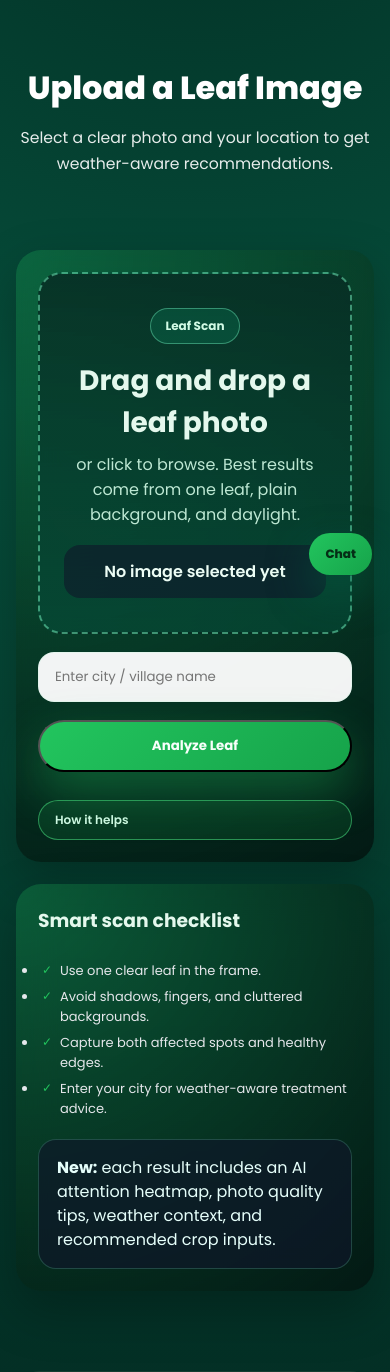
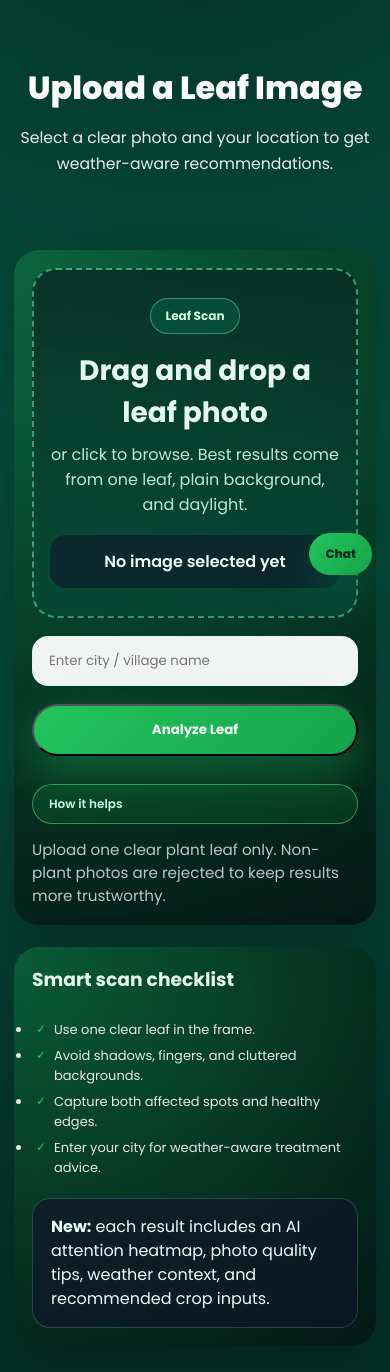
Before and after one commit to Manasa-DN/PlantCareAI-ML, a Flask app: page /upload in a window 390 px wide. Shown: the part 251-1623 px from the top of the page. Run offline with Flask 3, Linux system fonts and the light colour scheme.

Commit message:
Improve mobile responsiveness and prediction trust checks

```diff
--- a/backend/app.py
+++ b/backend/app.py
@@ -1248,6 +1248,77 @@ def analyze_image_quality(img_path: str):
         "tips": tips,
         "badges": badges,
     }
+
+
+def analyze_plant_likelihood(img_path: str):
+    image = Image.open(img_path).convert("RGB")
+    arr = np.asarray(image).astype("float32")
+    normalized = arr / 255.0
+    red = normalized[:, :, 0]
+    green = normalized[:, :, 1]
+    blue = normalized[:, :, 2]
+
+    max_channel = np.max(normalized, axis=2)
+    min_channel = np.min(normalized, axis=2)
+    delta = max_channel - min_channel
+
+    hue = np.zeros_like(max_channel)
+    nonzero = delta > 1e-6
+    red_mask = nonzero & (max_channel == red)
+    green_mask = nonzero & (max_channel == green)
+    blue_mask = nonzero & (max_channel == blue)
+    hue[red_mask] = ((green[red_mask] - blue[red_mask]) / delta[red_mask]) % 6
+    hue[green_mask] = ((blue[green_mask] - red[green_mask]) / delta[green_mask]) + 2
+    hue[blue_mask] = ((red[blue_mask] - green[blue_mask]) / delta[blue_mask]) + 4
+    hue = hue * 60
+
+    saturation = np.where(max_channel > 1e-6, delta / max_channel, 0.0)
+    value = max_channel
+
+    green_mask = (hue >= 35) & (hue <= 140) & (saturation >= 0.18) & (value >= 0.16)
+    yellow_brown_mask = (hue >= 10) & (hue <= 50) & (saturation >= 0.12) & (value >= 0.12)
+    foliage_mask = green_mask | yellow_brown_mask
+
+    height, width = foliage_mask.shape
+    y0, y1 = int(height * 0.2), int(height * 0.8)
+    x0, x1 = int(width * 0.2), int(width * 0.8)
+    center_mask = foliage_mask[y0:y1, x0:x1]
+
+    foliage_ratio = float(foliage_mask.mean())
+    center_foliage_ratio = float(center_mask.mean()) if center_mask.size else foliage_ratio
+    green_strength = float(np.clip(((green - np.maximum(red, blue)).mean() + 0.12) * 4.0, 0.0, 1.0))
+    plant_score = int(round(max(0.0, min(1.0, foliage_ratio * 1.8 + center_foliage_ratio * 2.2 + green_strength * 0.35)) * 100))
+
+    return {
+        "score": plant_score,
+        "foliage_ratio": round(foliage_ratio, 3),
+        "center_foliage_ratio": round(center_foliage_ratio, 3),
+        "green_strength": round(green_strength, 3),
+        "looks_like_plant": plant_score >= 22 and (foliage_ratio >= 0.06 or center_foliage_ratio >= 0.10),
+    }
+
+
+def should_reject_prediction(photo_quality: dict, plant_check: dict, prediction_payload: dict):
+    confidence = float(prediction_payload.get("confidence", 0.0) or 0.0)
+    top_predictions = prediction_payload.get("top_predictions") or []
+    runner_up = float(top_predictions[1].get("confidence", 0.0)) if len(top_predictions) > 1 else 0.0
+    confidence_gap = confidence - runner_up
+
+    reasons = []
+    if not plant_check.get("looks_like_plant"):
+        reasons.append("Image does not look like a plant leaf.")
+    if photo_quality.get("score", 0) < 35:
+        reasons.append("Image quality is too low for a trusted diagnosis.")
+    if confidence < 55:
+        reasons.append("Model confidence is too low.")
+    if confidence_gap < 8:
+        reasons.append("Prediction is too close to other classes.")
+
+    return reasons, {
+        "confidence": confidence,
+        "runner_up": runner_up,
+        "confidence_gap": round(confidence_gap, 2),
+    }
 def to_static_web_path(file_path: Path) -> str:
     return f"static/{file_path.relative_to(STATIC_DIR).as_posix()}"
 
@@ -1596,6 +1667,20 @@ def upload():
             filepath = UPLOAD_DIR / filename
             file.save(filepath)
             print(f"[upload] saved file: {filepath}")
+            plant_check = analyze_plant_likelihood(str(filepath))
+            photo_quality = analyze_image_quality(str(filepath))
+            if not plant_check.get("looks_like_plant"):
+                print("[upload] rejected before model call", {"file": filepath.name, "plant_check": plant_check})
+                lang_code, ui = get_lang()
+                return render_template(
+                    "upload.html",
+                    ui=ui,
+                    lang_code=lang_code,
+                    error_message=(
+                        "Please upload only a plant leaf image. "
+                        "Photos of people, objects, or unclear scenes are not supported."
+                    ),
+                ), 400
 
             try:
                 prediction_payload = call_model_api(filepath)
@@ -1621,7 +1706,28 @@ def upload():
             confidence = float(round(float(prediction_payload.get("confidence", 0.0)), 2))
             predicted_class = prediction_payload.get("label", "Unknown")
             gradcam_context = build_remote_gradcam_context(prediction_payload, filepath)
-            photo_quality = analyze_image_quality(str(filepath))
+            rejection_reasons, trust_metrics = should_reject_prediction(photo_quality, plant_check, prediction_payload)
+            if rejection_reasons:
+                print(
+                    "[upload] prediction rejected",
+                    {
+                        "file": filepath.name,
+                        "plant_check": plant_check,
+                        "photo_quality": photo_quality.get("score"),
+                        "trust_metrics": trust_metrics,
+                        "reasons": rejection_reasons,
+                    },
+                )
+                lang_code, ui = get_lang()
+                return render_template(
+                    "upload.html",
+                    ui=ui,
+                    lang_code=lang_code,
+                    error_message=(
+                        "Please upload a clear plant leaf photo only. "
+                        "This image does not look trustworthy enough for diagnosis yet."
+                    ),
+                ), 400
 
             # Confidence-aware severity level
             if confidence >= 85:
--- a/frontend/static/css/style.css
+++ b/frontend/static/css/style.css
@@ -2282,3 +2282,48 @@ body {
         grid-column: auto;
     }
 }
+
+@media(max-width: 520px) {
+    .hero,
+    .info-page,
+    .store-hero,
+    .upload-shell,
+    .result-shell,
+    .store-shell,
+    .dashboard-shell,
+    .section-card,
+    .product-page {
+        padding-left: 14px;
+        padding-right: 14px;
+    }
+
+    .glass-card,
+    .result-sidebar,
+    .result-main,
+    .upload-panel,
+    .upload-sidecard,
+    .product-main,
+    .product-sidebar {
+        padding: 18px;
+    }
+
+    .result-img,
+    .gradcam-image,
+    .product-hero-image {
+        width: 100%;
+        height: auto;
+    }
+
+    .metric-row,
+    .metric-row.compact,
+    .insight-grid,
+    .gradcam-grid,
+    .store-grid,
+    .store-grid.compact {
+        grid-template-columns: 1fr;
+    }
+
+    .drop-zone {
+        padding: 28px 16px;
+    }
+}
--- a/frontend/templates/about.html
+++ b/frontend/templates/about.html
@@ -2,6 +2,7 @@
 <html lang="{{ lang_code|default('en') }}">
 <head>
     <meta charset="utf-8">
+    <meta name="viewport" content="width=device-width, initial-scale=1">
     <title>{{ ui.about_title }}</title>
     <link rel="stylesheet" href="{{ url_for('static', filename='css/style.css') }}">
 </head>
--- a/frontend/templates/contact.html
+++ b/frontend/templates/contact.html
@@ -2,6 +2,7 @@
 <html lang="{{ lang_code|default('en') }}">
 <head>
     <meta charset="utf-8">
+    <meta name="viewport" content="width=device-width, initial-scale=1">
     <title>{{ ui.contact_title }}</title>
     <link rel="stylesheet" href="{{ url_for('static', filename='css/style.css') }}">
 </head>
--- a/frontend/templates/dashboard.html
+++ b/frontend/templates/dashboard.html
@@ -2,6 +2,7 @@
 <html lang="{{ lang_code|default('en') }}">
 <head>
     <meta charset="utf-8">
+    <meta name="viewport" content="width=device-width, initial-scale=1">
     <title>{{ ui.nav_dashboard }}</title>
     <link rel="stylesheet" href="{{ url_for('static', filename='css/style.css') }}">
     <script src="https://cdn.jsdelivr.net/npm/chart.js"></script>
--- a/frontend/templates/home.html
+++ b/frontend/templates/home.html
@@ -2,6 +2,7 @@
 <html lang="{{ lang_code|default('en') }}">
 <head>
     <meta charset="utf-8">
+    <meta name="viewport" content="width=device-width, initial-scale=1">
     <title>{{ ui.app_name }}</title>
     <link rel="stylesheet" href="{{ url_for('static', filename='css/style.css') }}">
 </head>
--- a/frontend/templates/product.html
+++ b/frontend/templates/product.html
@@ -2,6 +2,7 @@
 <html lang="{{ lang_code|default('en') }}">
 <head>
     <meta charset="utf-8">
+    <meta name="viewport" content="width=device-width, initial-scale=1">
     <title>{{ product.name }} • {{ ui.store_title }}</title>
     <link rel="stylesheet" href="{{ url_for('static', filename='css/style.css') }}">
 </head>
--- a/frontend/templates/result.html
+++ b/frontend/templates/result.html
@@ -2,6 +2,7 @@
 <html lang="{{ lang_code|default('en') }}">
 <head>
     <meta charset="utf-8">
+    <meta name="viewport" content="width=device-width, initial-scale=1">
     <title>{{ ui.result_title }}</title>
     <link rel="stylesheet" href="{{ url_for('static', filename='css/style.css') }}">
     <script src="https://cdn.jsdelivr.net/npm/chart.js"></script>
--- a/frontend/templates/schemes.html
+++ b/frontend/templates/schemes.html
@@ -2,6 +2,7 @@
 <html lang="{{ lang_code|default('en') }}">
 <head>
     <meta charset="utf-8">
+    <meta name="viewport" content="width=device-width, initial-scale=1">
     <title>{{ ui.schemes_title }}</title>
     <link rel="stylesheet" href="{{ url_for('static', filename='css/style.css') }}">
 </head>
--- a/frontend/templates/store.html
+++ b/frontend/templates/store.html
@@ -2,6 +2,7 @@
 <html lang="{{ lang_code|default('en') }}">
 <head>
     <meta charset="utf-8">
+    <meta name="viewport" content="width=device-width, initial-scale=1">
     <title>{{ ui.store_title }}</title>
     <link rel="stylesheet" href="{{ url_for('static', filename='css/style.css') }}">
 </head>
--- a/frontend/templates/upload.html
+++ b/frontend/templates/upload.html
@@ -2,6 +2,7 @@
 <html lang="{{ lang_code|default('en') }}">
 <head>
     <meta charset="utf-8">
+    <meta name="viewport" content="width=device-width, initial-scale=1">
     <title>{{ ui.upload_title }}</title>
     <link rel="stylesheet" href="{{ url_for('static', filename='css/style.css') }}">
 </head>
@@ -42,6 +43,9 @@
                 <button type="submit" class="btn btn-primary btn-detect">{{ ui.upload_analyze }}</button>
                 <a href="{{ url_for('about') }}" class="sidebar-cta secondary">{{ ui.upload_help_link }}</a>
             </div>
+            <p style="margin-top: 14px; color: rgba(226,232,240,0.82); font-size: 0.95rem;">
+                Upload one clear plant leaf only. Non-plant photos are rejected to keep results more trustworthy.
+            </p>
         </form>
     </div>
 
```
